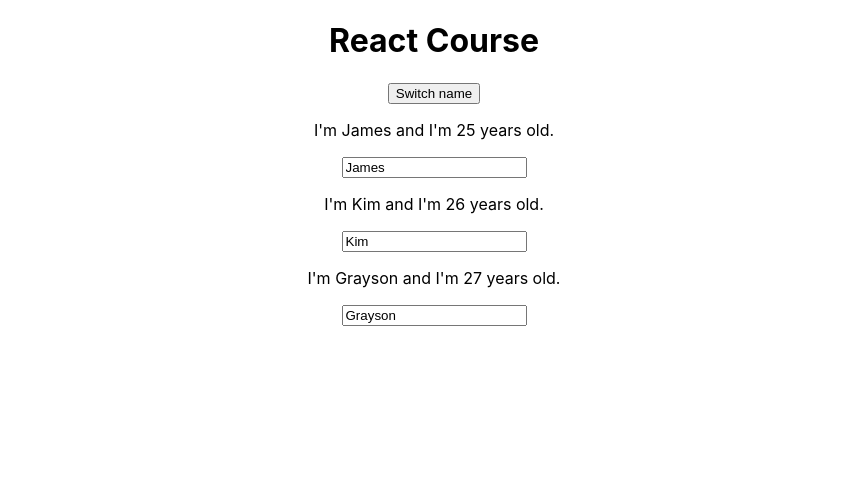
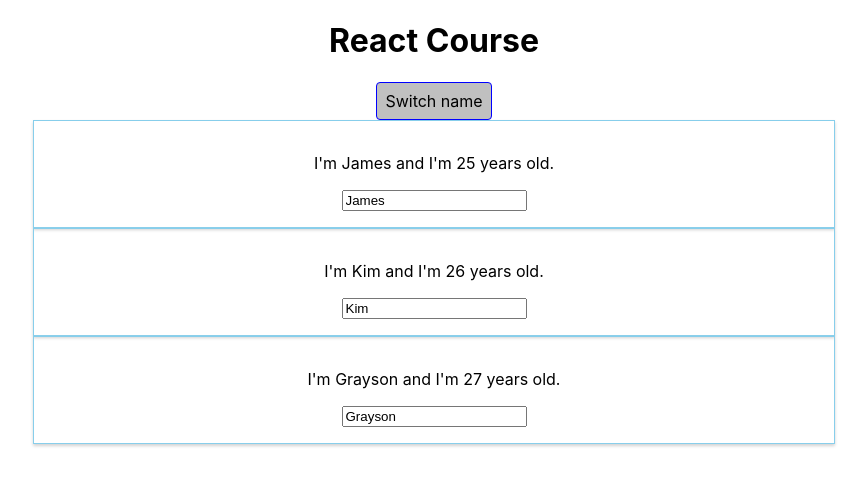
Before and after one commit to ericcchiu/react-course, a React (Create React App) app in the folder lectures/: page / in a window 1280 px wide. Shown: the top 486 px of the page, without its empty margins (206-1073 px from the left). Built offline with nearby package versions, Linux system fonts and the light colour scheme.

Commit message:
(feat) Add inline and external styles to person and app components.

```diff
--- a/lectures/src/App.jsx
+++ b/lectures/src/App.jsx
@@ -46,11 +46,21 @@
   }
 
   render() {
+    const style = {
+      backgroundColor: 'silver',
+      font: 'inherit',
+      border: '1px solid blue',
+      padding: '8px',
+      borderRadius: '4px',
+      cursor: 'pointer'
+    }
     return (
       <div className="App">
         <h1>React Course</h1>
         <button
-          onClick={() => this.switchNameHandler('Max')}>Switch name</button>
+          onClick={() => this.switchNameHandler('Max')}
+          style={style}
+          >Switch name</button>
         <Person
           name={this.state.persons[0].name}
           age={this.state.persons[0].age}
--- /dev/null
+++ b/lectures/src/components/Person.css
@@ -0,0 +1,8 @@
+.Person {
+  width: 60%;
+  margin: auto;
+  border: 1px solid skyblue;
+  box-shadow: 0 2px 3px lightgray;
+  padding: 16px;
+  text-align: center;
+}
--- a/lectures/src/components/Person.jsx
+++ b/lectures/src/components/Person.jsx
@@ -1,8 +1,9 @@
 import React from 'react';
+import './Person.css';
 
 const person = (props) => {
   return (
-    <div>
+    <div className='Person'>
       <p onClick={props.click}>I'm {props.name} and I'm {props.age} years old.</p>
       <input
         type='text'
```
